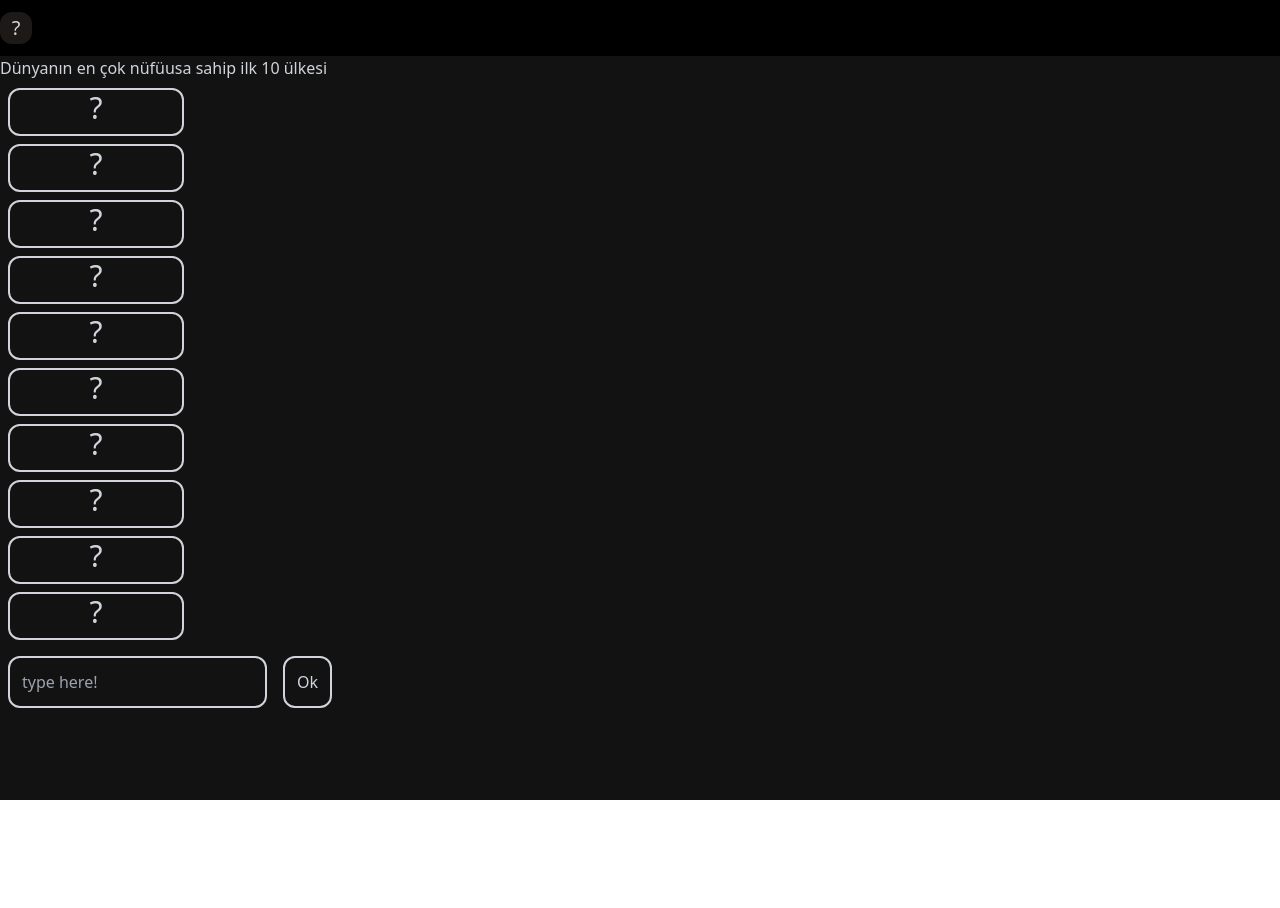
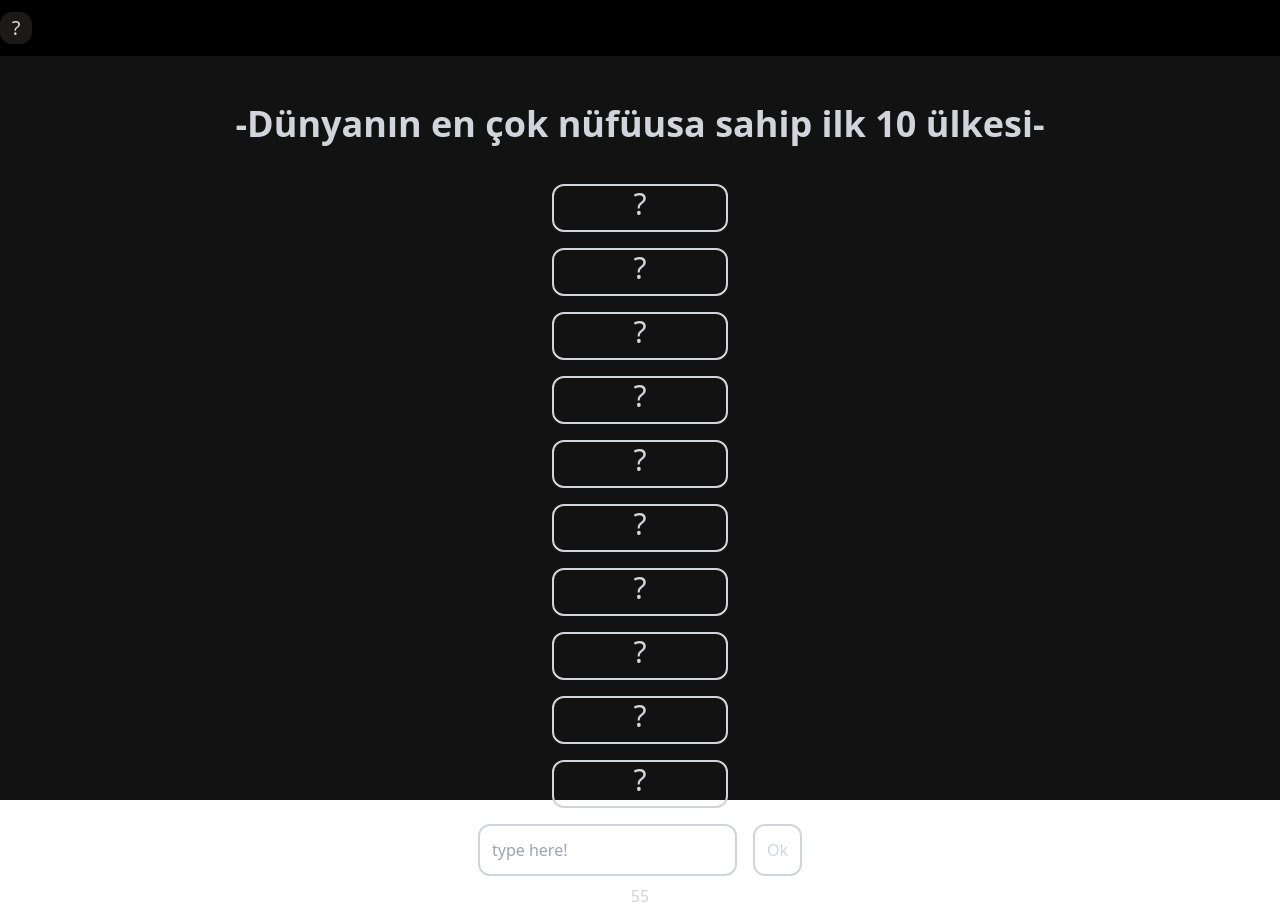
Before and after one commit to oozkanneray/guess-10, a React (Vite) app: page / in a window 1280 px wide. Before the commit the page ends 800 px from the top, so only its background shows below. Built offline with nearby package versions, Linux system fonts and the light colour scheme.

Commit message:
feat:add timer and animations

```diff
--- a/src/components/Main.jsx
+++ b/src/components/Main.jsx
@@ -1,33 +1,86 @@
 import { useRef, useState } from "react";
 import AnswerBox from "./AnswerBox";
+import { useEffect } from "react";
+import Results from "./Results";
 
 function Main({ question, answers }) {
+  let initialClass =
+    "border-2 rounded-xl p-3 border-gray-300 m-2 bg-transparent text-gray-300 placeholder-gray-400";
+  let animClass =
+    "border-2 rounded-xl p-3 border-gray-300 m-2 bg-transparent text-gray-300 placeholder-gray-400 animate-wrong-answer animate-jiggle-jiggle";
+
   const [userInput, setUserInput] = useState("");
-    const inputRef = useRef(null);
+  const [timer, setTimer] = useState(60);
+  const [playTimer, setPlayTimer] = useState(true);
+  const [inputClass, setInputClass] = useState(initialClass);
+  const [a, setA] = useState("");
+  const inputRef = useRef(null);
+
+  useEffect(() => {
+    let t = null;
+
+    if (playTimer) {
+      t = setInterval(() => {
+        setTimer(timer - 1);
+      }, 1000);
+    }
+
+    if (checkTimer()) {
+      setPlayTimer(false);
+      setTimer(0);
+    }
+
+    return () => {
+      clearInterval(t);
+    };
+  }, [timer]);
+
+  const checkTimer = () => {
+    if (timer <= 0) {
+      return true;
+    }
+  };
+
+  const checkWrong = () => {
+    !answers.some((item) => item.toLowerCase() === a.toLowerCase()) &&
+      setInputClass(animClass);
+  };
 
   return (
-    <main>
-      <div className="text-gray-300">{question}</div>
-      {answers.map((item) => (
-        <AnswerBox answer={item} userInput={userInput} />
-      ))}
+    <main className="flex flex-col items-center m-12">
+      <div className="text-gray-300 font-bold text-4xl mb-8">-{question}-</div>
+
+      <div className="flex flex-wrap w-[25%] justify-center">
+        {answers.map((item) => (
+          <AnswerBox answer={item} userInput={userInput} />
+        ))}
+      </div>
 
       <form
         onSubmit={(e) => {
           e.preventDefault();
           setUserInput(inputRef.current.value);
+          checkWrong();
           inputRef.current.value = "";
         }}
       >
         <input
-          className="border-2 rounded-xl p-3 border-gray-300 m-2 bg-transparent text-gray-300 placeholder-gray-400"
+          className={inputClass}
           placeholder="type here!"
+          onChange={(e) => {
+            setA(e.target.value);
+            setInputClass(initialClass);
+          }}
           ref={inputRef}
         />
         <button className="border-2 rounded-xl p-3 border-gray-300 m-2 text-gray-300">
           Ok
         </button>
       </form>
+      <div className="text-gray-300">{timer}</div>
+      <div className="text-gray-300 text-center">
+        {checkTimer() && answers.map((item) => <Results results={item} />)}
+      </div>
     </main>
   );
 }
```
